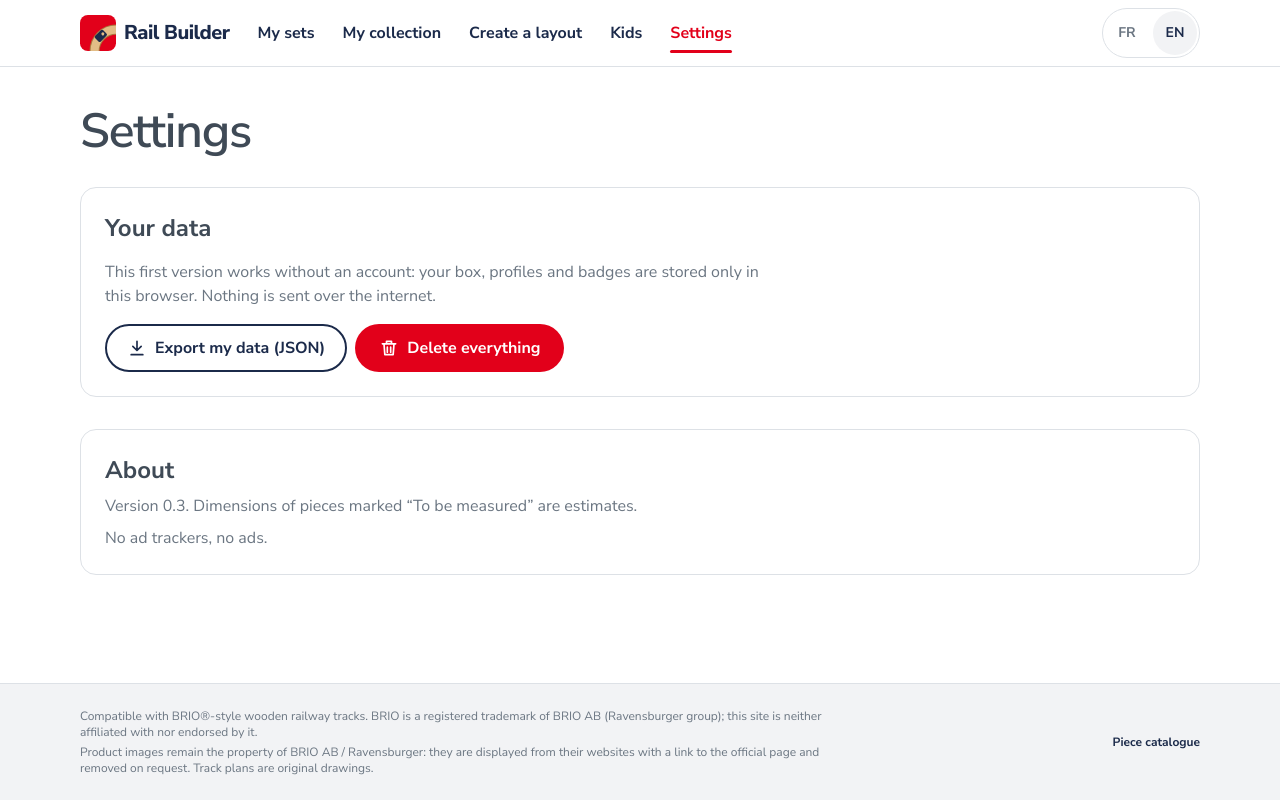
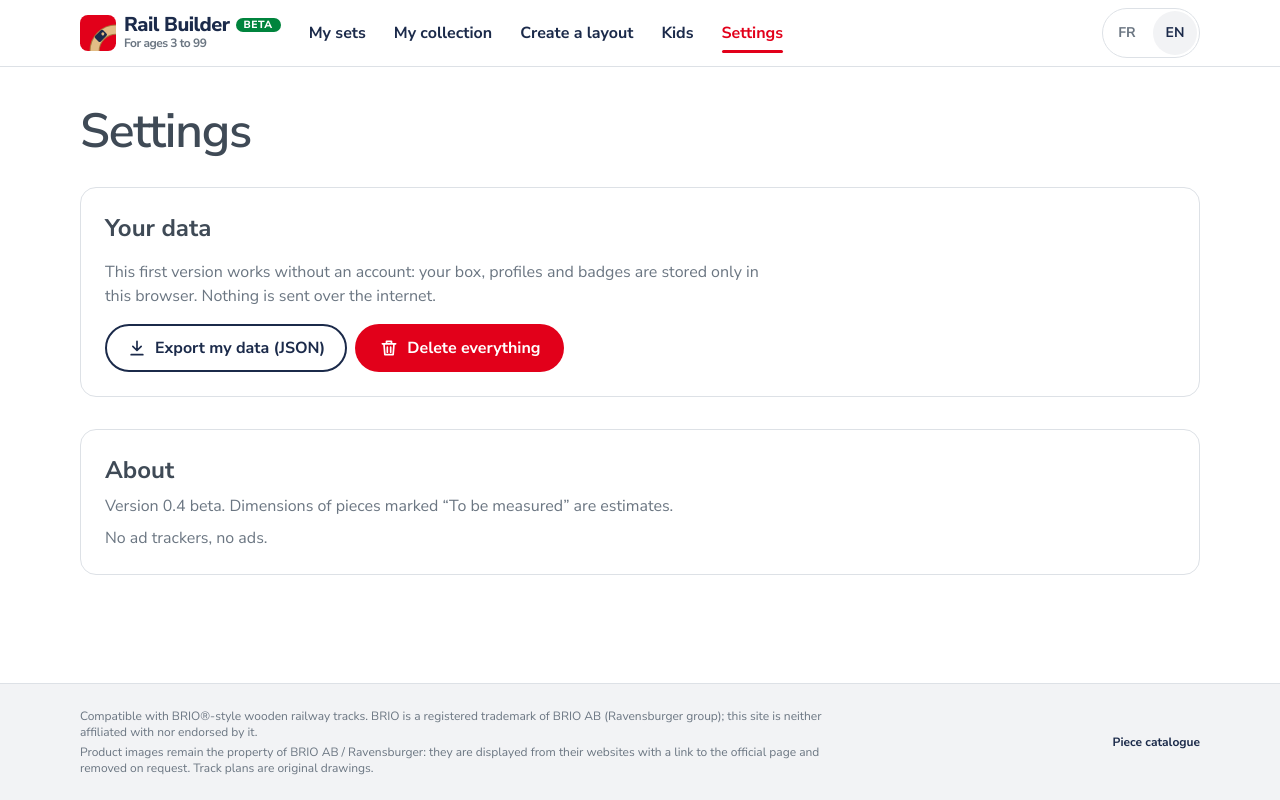
Before and after one commit to john2k6/briobuilder, a Next.js app: page /en/settings in a window 1280 px wide. Built offline with nearby package versions, Linux system fonts and the light colour scheme.

Commit message:
Version 0.4 bêta : badge bêta à côté du logo, « Pour les 3 à 99 ans »
Co-Authored-By: Claude Opus 5.5 <noreply@anthropic.com>
Claude-Session: https://claude.ai/code/session_013TwaMd5acDtBLckP7j33G5

```diff
--- a/messages/en.json
+++ b/messages/en.json
@@ -1,7 +1,9 @@
 {
   "app": {
     "name": "Rail Builder",
-    "description": "Add your wooden railway sets: the app invents the layouts you can build, bridges and switches included, and guides your child step by step."
+    "description": "Add your wooden railway sets: the app invents the layouts you can build, bridges and switches included, and guides your child step by step.",
+    "beta": "beta",
+    "ages": "For ages 3 to 99"
   },
   "nav": {
     "home": "Home",
@@ -21,7 +23,7 @@
     "start": "Add my sets",
     "tryGenerator": "Create a layout",
     "trustAds": "No ads",
-    "trustAge": "For ages 3–8",
+    "trustAge": "For ages 3 to 99",
     "trustEu": "No sign-up to get started",
     "checked": "Checked by the engine",
     "tileBoxes": "My sets",
--- a/messages/fr.json
+++ b/messages/fr.json
@@ -1,7 +1,9 @@
 {
   "app": {
     "name": "Rail Builder",
-    "description": "Ajoutez vos coffrets de rails en bois : l'app invente les circuits que vous pouvez construire, ponts et aiguillages compris, et guide votre enfant pas à pas."
+    "description": "Ajoutez vos coffrets de rails en bois : l'app invente les circuits que vous pouvez construire, ponts et aiguillages compris, et guide votre enfant pas à pas.",
+    "beta": "bêta",
+    "ages": "Pour les 3 à 99 ans"
   },
   "nav": {
     "home": "Accueil",
@@ -21,7 +23,7 @@
     "start": "Ajouter mes coffrets",
     "tryGenerator": "Créer un circuit",
     "trustAds": "Sans publicité",
-    "trustAge": "Pour les 3–8 ans",
+    "trustAge": "Pour les 3 à 99 ans",
     "trustEu": "Sans inscription pour commencer",
     "checked": "Vérifié par le moteur",
     "tileBoxes": "Mes coffrets",
--- a/src/app/[locale]/layout.tsx
+++ b/src/app/[locale]/layout.tsx
@@ -50,7 +50,15 @@ export default async function LocaleLayout({ children, params }: LayoutProps<"/[
                 className="flex min-h-12 items-center gap-2 text-xl font-extrabold tracking-tight text-ink"
               >
                 <Logo className="size-9" />
-                {t("app.name")}
+                <span className="flex flex-col leading-none">
+                  <span className="flex items-center gap-1.5">
+                    {t("app.name")}
+                    <span className="rounded-full bg-green px-2 py-0.5 text-[0.65rem] font-extrabold uppercase tracking-wider text-green-ink">
+                      {t("app.beta")}
+                    </span>
+                  </span>
+                  <span className="text-xs font-bold text-muted">{t("app.ages")}</span>
+                </span>
               </Link>
               <div className="order-3 w-full md:order-2 md:w-auto md:flex-1">
                 <MainNav />
--- a/src/views/SettingsView.tsx
+++ b/src/views/SettingsView.tsx
@@ -5,7 +5,7 @@ import { useState } from "react";
 import { buttonPrimary, buttonSecondary, card, Icon, icons, PageHeader } from "@/components/ui";
 import { actions } from "@/lib/store";
 
-const VERSION = "0.3";
+const VERSION = "0.4 beta";
 
 export function SettingsView() {
   const t = useTranslations("settings");
```
